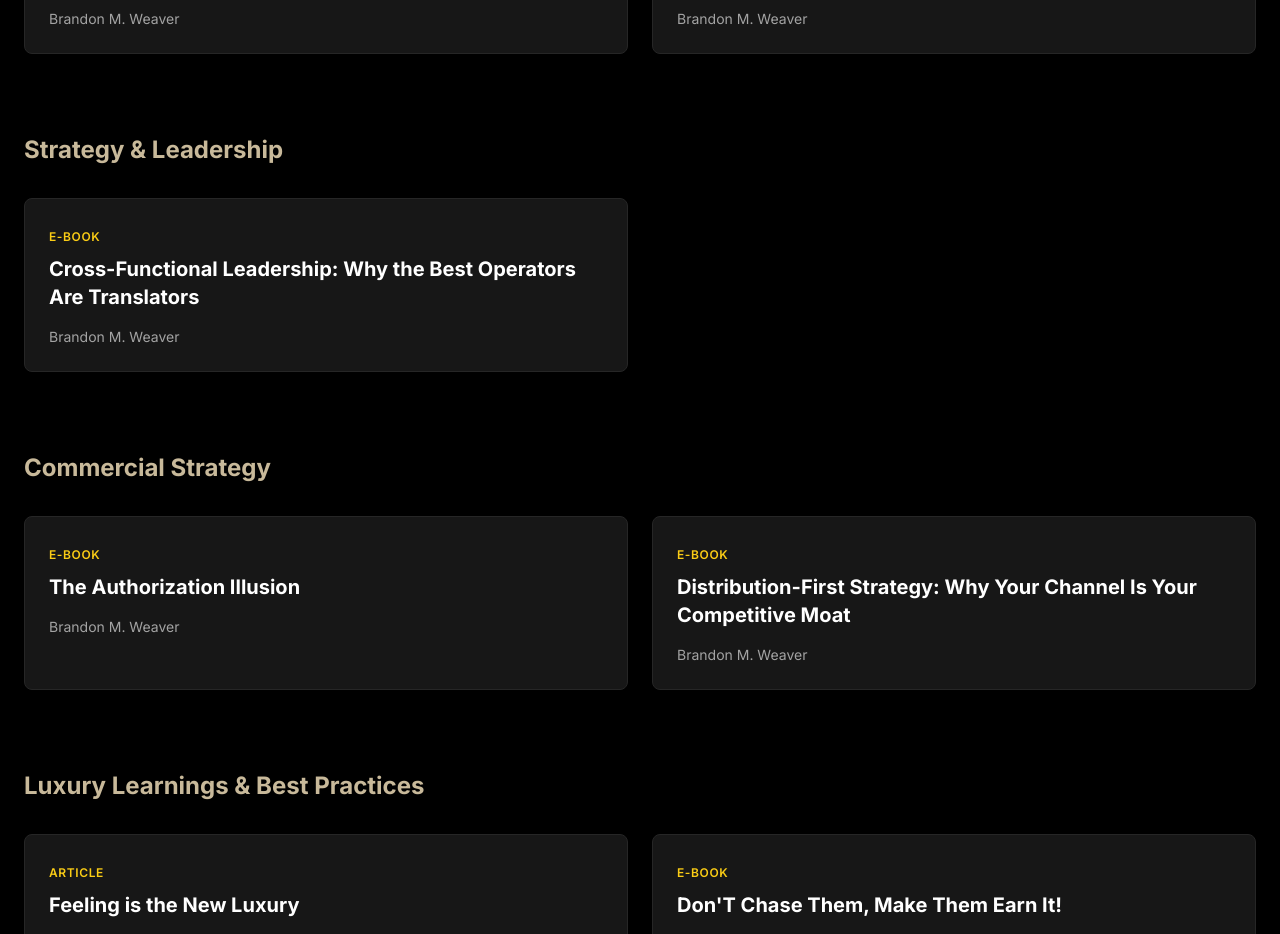
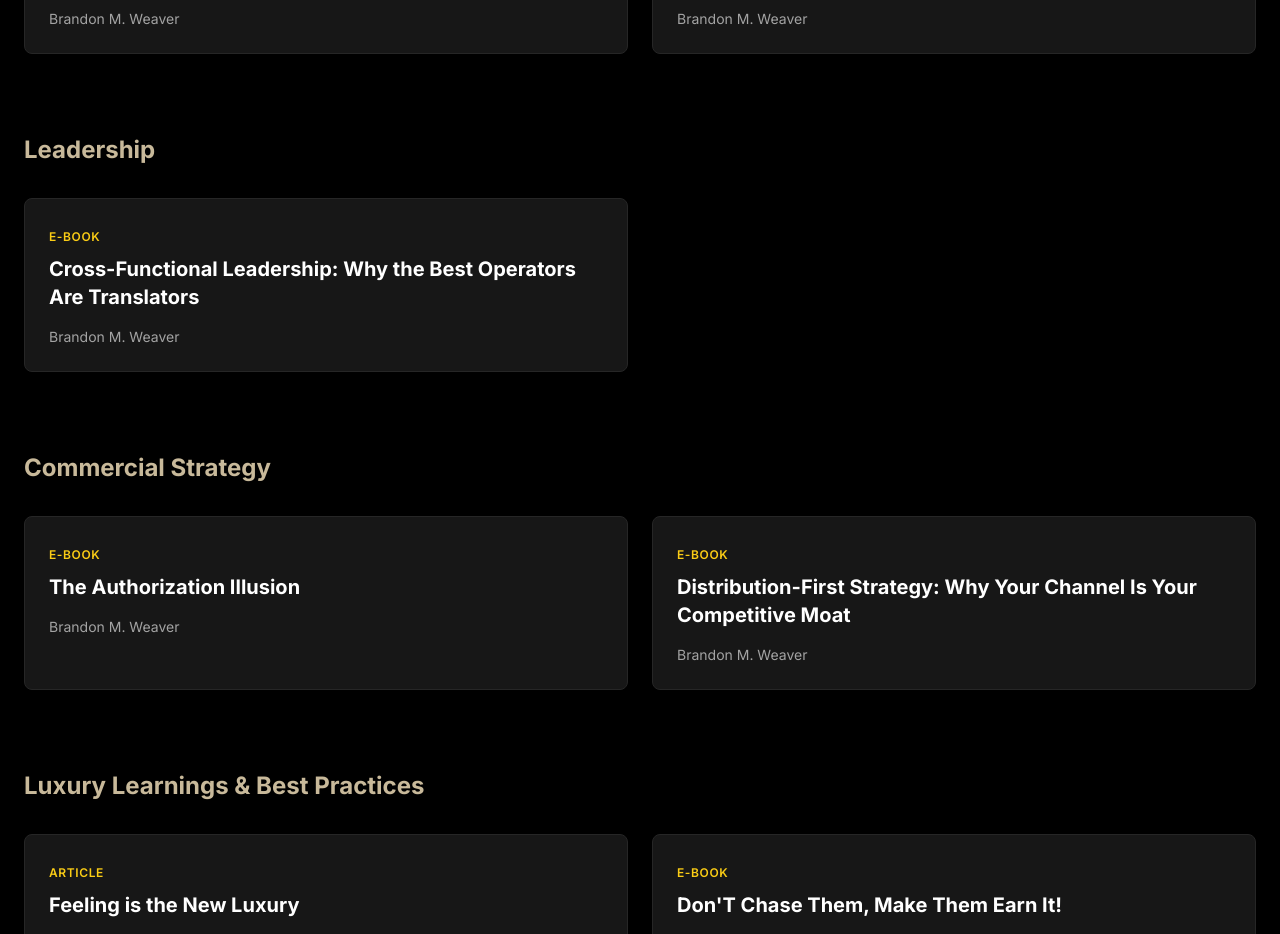
Before and after one commit to letsnavigatebmw/brandonmweaver, a React (Vite) app: page / in a window 1280 px wide. Shown: the part 8240-9174 px from the top of the page. Built offline with nearby package versions, Linux system fonts and the light colour scheme.

Commit message:
Change 'Strategy & Leadership' heading to 'Leadership'

```diff
--- a/src/components/ThoughtLeadership.jsx
+++ b/src/components/ThoughtLeadership.jsx
@@ -298,9 +298,9 @@ export default function ThoughtLeadership() {
           </div>
         </div>
 
-        {/* Strategy & Leadership Guides */}
+        {/* Leadership Guides */}
         <div className="mb-20">
-          <h3 className="text-2xl font-bold mb-8" style={{ color: '#c8b99a' }}>Strategy & Leadership</h3>
+          <h3 className="text-2xl font-bold mb-8" style={{ color: '#c8b99a' }}>Leadership</h3>
           <div className="grid md:grid-cols-2 gap-6">
             {strategyGuides.map((guide, index) => (
               <a
```
